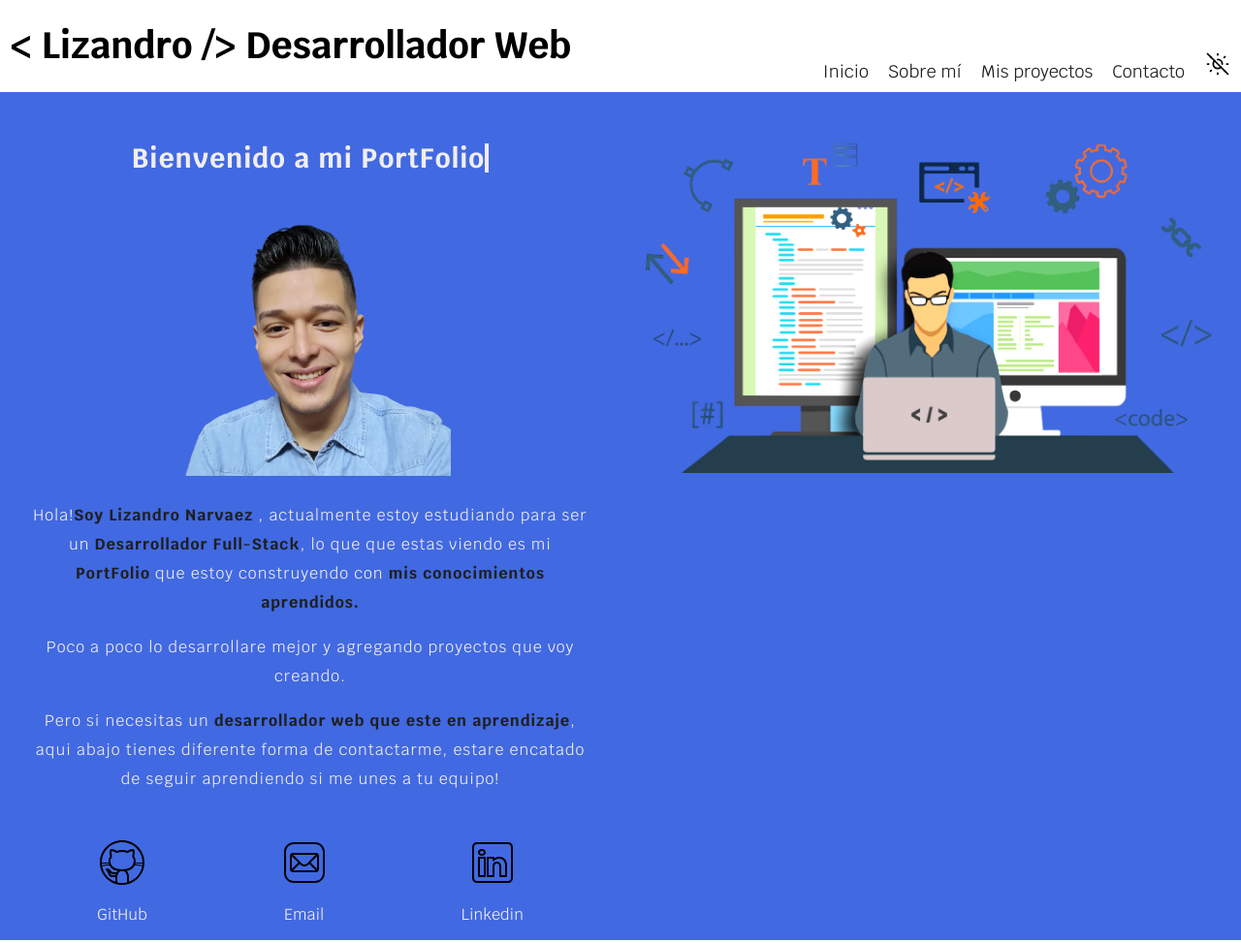
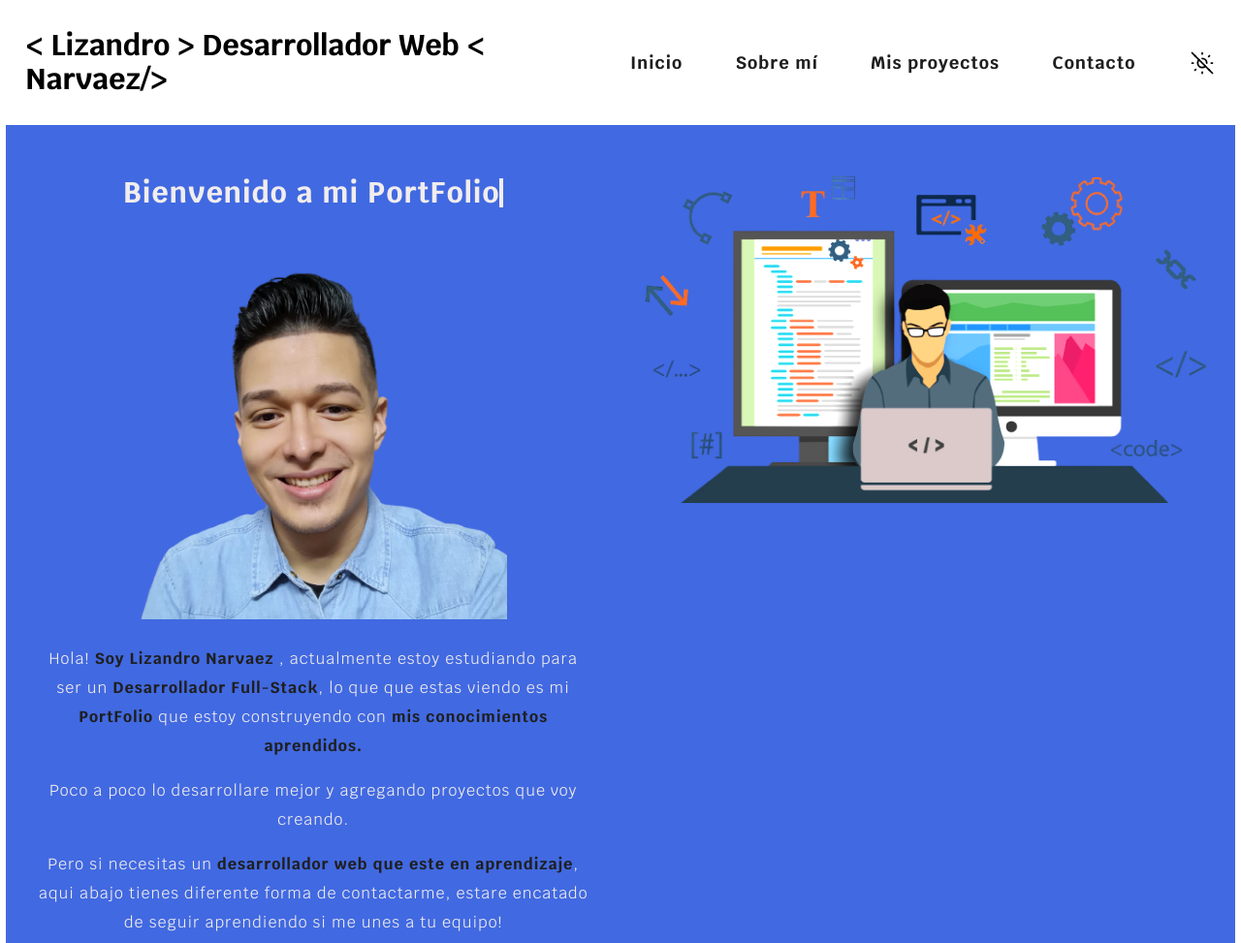
Before and after one commit to lizandronarvaez/My-Portfolio, a plain HTML site: page index.html in a window 1280 px wide. Shown: the top 973 px of the page at 97% size. Drawn offline with Linux system fonts and the light colour scheme.

Commit message:
Add Mode Responsive

```diff
--- a/css/style.css
+++ b/css/style.css
@@ -18,6 +18,8 @@ html {
 body {
     font-size: 16px;
     font-family: 'Krub', sans-serif;
+    margin: 0 auto;
+    width: 99%;
 }
 
 /* modo oscuro */
@@ -30,6 +32,10 @@ body {
 .modo__oscuro .informacion--titulo,
 .modo__oscuro .iconos p {
     color: var(--letraNegra);
+}
+
+.modo__oscuro .navegacion__enlaces {
+    display: flex;
 }
 
 .modo__oscuro .navegacion__enlace {
@@ -70,13 +76,50 @@ a {
 }
 
 /* Nav */
+
+.navegacion {
+    display: flex;
+    flex-wrap: wrap;
+    justify-content: space-between;
+    align-items: center;
+    padding: 1rem;
+}
+
+.navegacion__enlaces {
+    width: 100%;
+    /* padding: 1rem 0; */
+    text-align: center;
+    display: flex;
+    flex-direction: column;
+}
+
+.navegacion__enlace {
+    display: none;
+    color: #1f1f1f;
+    font-weight: 600;
+    padding: 1rem;
+    text-decoration: none;
+    border-radius: 10px;
+    letter-spacing: 1px;
+    line-height: 3rem;
+}
+
+.navegacion__titulo {
+    font-size: 1.95rem;
+}
+
+.hamburger {
+    cursor: pointer;
+    display: block;
+    flex: 0;
+}
+
 @media (min-width: 768px) {
 
     .navegacion,
     .navegacion__enlaces {
         display: flex;
         justify-content: space-between;
-        align-items: flex-end;
     }
 
     .navegacion__enlace {
@@ -89,20 +132,29 @@ a {
 
 }
 
-.navegacion {
-    text-align: center;
-}
+@media (min-width: 992px) {
+    .navegacion {
+        display: grid;
+        grid-template-columns: repeat(2, 1fr);
+        flex-wrap: nowrap;
+    }
 
-.navegacion__enlaces {
-    display: inline-flex;
-}
+    .navegacion__enlaces {
+        align-items: center;
+        flex-direction: row;
+    }
 
-.navegacion__enlace {
-    display: block;
-    color: #1f1f1f;
-    padding: 1rem;
-    text-decoration: none;
-    border-radius: 10px 10px 0 0;
+    .navegacion__enlace {
+        display: flex;
+    }
+
+    .navegacion__titulo {
+        font-size: 3rem;
+    }
+
+    .hamburger {
+        display: none;
+    }
 }
 
 .navegacion__enlace:hover {
@@ -111,22 +163,11 @@ a {
 }
 
 /* main */
-@media (min-width: 768px) {
-    .contenedor {
-        display: grid;
-        grid-template-columns: repeat(2, 1fr);
-    }
 
-    .informacion--titulo {
-        white-space: nowrap;
-        border-right: 4px solid;
-        overflow: hidden;
-        animation: teclado 3s steps(40), blink 1s normal both infinite;
-    }
-}
 
 .contenedor {
     background-color: royalblue;
+    margin: 0 auto;
 }
 
 .container__informacion {
@@ -139,14 +180,14 @@ a {
 }
 
 .informacion img {
-    width: 50%;
+    max-width: 40rem;
 }
 
 .informacion,
 h3,
 p {
     color: var(--letraBlanca);
-    text-align: center;
+
 }
 
 .informacion-negrita {
@@ -157,8 +198,30 @@ p {
     animation: teclado 3s steps(40), blink 1s normal both infinite;
     border-right: 4px solid;
     color: var(--letraBlanca);
+    font-size: 1.8rem;
     overflow: hidden;
+    max-width: 24.2rem;
     white-space: nowrap;
+}
+
+@media (min-width: 768px) {
+    .contenedor {
+        display: grid;
+        grid-template-columns: repeat(2, 1fr);
+    }
+
+    .informacion--titulo {
+        white-space: nowrap;
+        border-right: 4px solid;
+        font-size: 3rem;
+        max-width: 39rem;
+        overflow: hidden;
+        animation: teclado 3s steps(40), blink 1s normal both infinite;
+    }
+
+    .informacion {
+        text-align: center;
+    }
 }
 
 @keyframes teclado {
@@ -185,8 +248,15 @@ p {
 .iconos {
     display: flex;
     justify-content: space-between;
-    padding: 0 10rem;
+    padding: 0 5rem;
     text-align: center;
+}
+
+@media (min-width: 768px) {
+    .iconos {
+        justify-content: space-evenly;
+        grid-column: 1 / 3;
+    }
 }
 
 /* footer */
--- a/index.html
+++ b/index.html
@@ -20,8 +20,15 @@
 <body>
     <nav class="navegacion" id="barra">
         <h1 class="navegacion__titulo">
-            < Lizandro /> <span>Desarrollador Web</span>
+            < Lizandro > <span>Desarrollador Web < Narvaez/></span>
         </h1>
+        <div class="hamburger">
+            <svg xmlns="http://www.w3.org/2000/svg" x="0px" y="0px" width="30" height="30" viewBox="0 0 30 30">
+                <path
+                    d="M 3 7 A 1.0001 1.0001 0 1 0 3 9 L 27 9 A 1.0001 1.0001 0 1 0 27 7 L 3 7 z M 3 14 A 1.0001 1.0001 0 1 0 3 16 L 27 16 A 1.0001 1.0001 0 1 0 27 14 L 3 14 z M 3 21 A 1.0001 1.0001 0 1 0 3 23 L 27 23 A 1.0001 1.0001 0 1 0 27 21 L 3 21 z">
+                </path>
+            </svg>
+        </div>
         <div class="navegacion__enlaces">
             <a class="navegacion__enlace" href="#barra">Inicio</a>
             <a class="navegacion__enlace" href="#informacion">Sobre mí</a>
@@ -36,6 +43,7 @@
                     <path
                         d="M3 12h1m8 -9v1m8 8h1m-9 8v1m-6.4 -15.4l.7 .7m12.1 -.7l-.7 .7m0 11.4l.7 .7m-12.1 -.7l-.7 .7" />
                 </svg></a>
+
         </div>
     </nav>
     <main class="contenedor" id="informacion">
@@ -43,7 +51,7 @@
             <h2 class="informacion--titulo">Bienvenido a mi PortFolio</h2>
             <section class="informacion">
                 <img src="./img/foto-removebg-preview.png" alt="foto">
-                <p> Hola!<b class="informacion-negrita">Soy Lizandro Narvaez </b> , actualmente estoy estudiando para
+                <p> Hola! <b class="informacion-negrita">Soy Lizandro Narvaez </b> , actualmente estoy estudiando para
                     ser un <b class="informacion-negrita">Desarrollador Full-Stack</b>,
                     lo que que estas viendo es mi <b class="informacion-negrita">PortFolio</b> que estoy construyendo
                     con <b class="informacion-negrita">mis conocimientos aprendidos.</b>
--- a/js/index.js
+++ b/js/index.js
@@ -1,5 +1,18 @@
+// Modo Oscuro
 let buttonDark = document.querySelector(".enlace__icon");
-
 buttonDark.addEventListener('click', () => {
     document.body.classList.toggle("modo__oscuro")
 })
+
+// Menu Hamburger
+let menu = document.querySelector(".hamburger")
+let navegacion = document.querySelectorAll(".navegacion__enlaces .navegacion__enlace")
+menu.addEventListener('click', () => {
+    navegacion.forEach(item => {
+        if (item.style.display == "none") {
+            item.style.display = "unset"
+        } else {
+            item.style.display = "none"
+        }
+    })
+})
```
